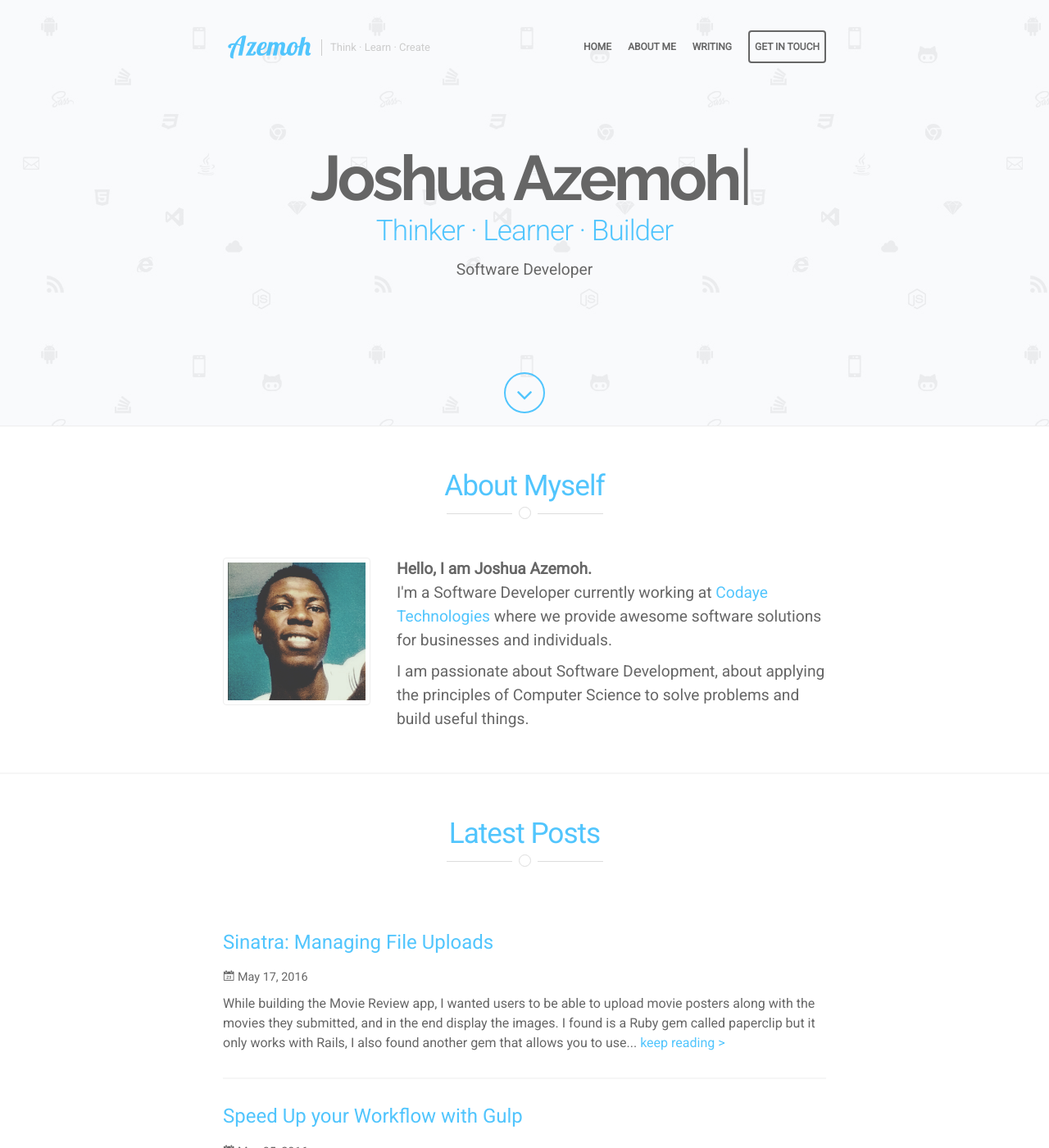
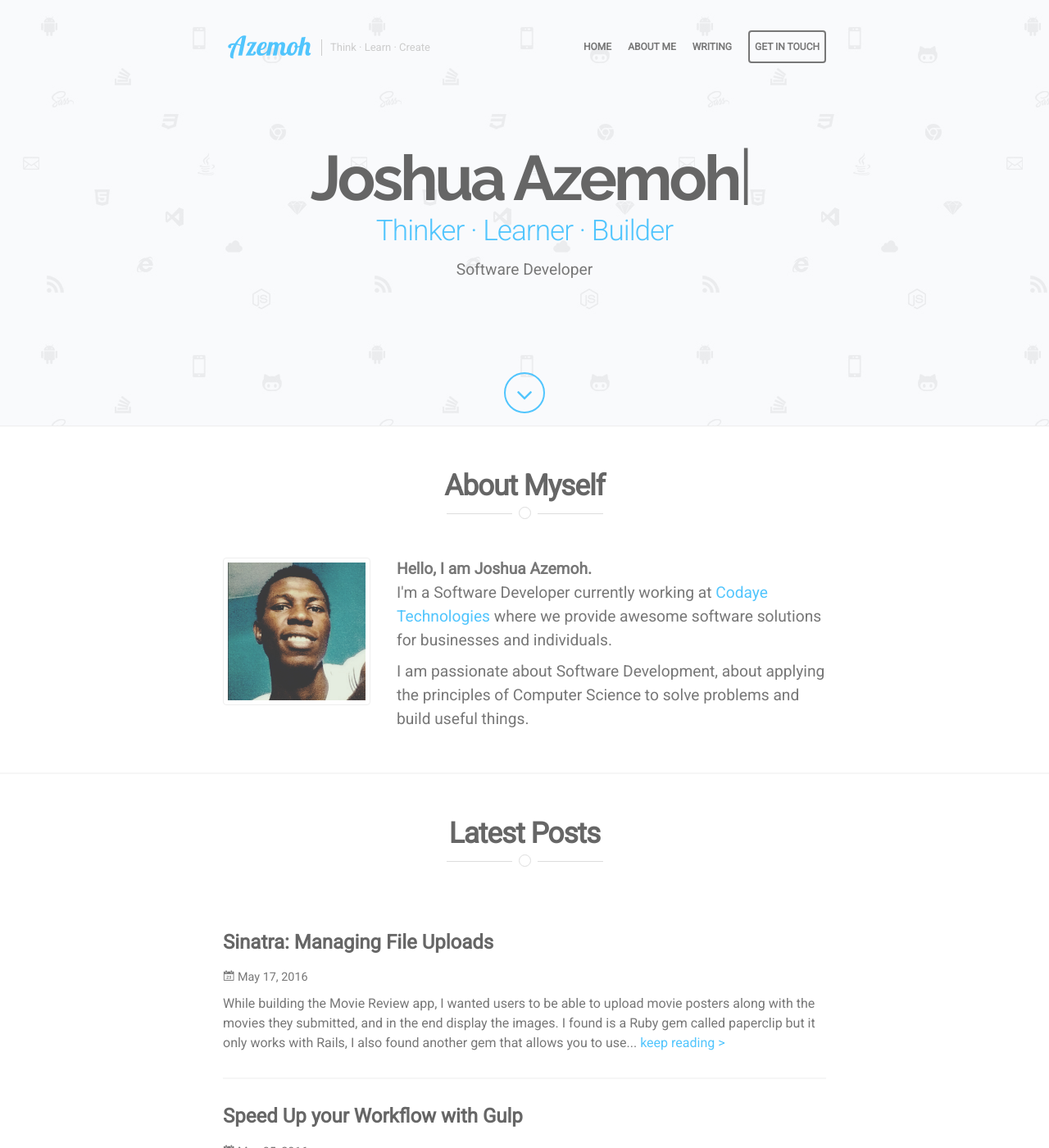
Before and after one commit to azemoh/azemoh.com, a Jekyll site: the page built from index.html, in a window 1280 px wide and 1400 px high. Shown: the whole window at 82% size. Built offline with Jekyll 4.4.1, drawn with Linux system fonts in a browser that asks for light colours; nearby versions of some CDN libraries; some web fonts are replaced.

Commit message:
Style update

```diff
--- a/assets/css/base/_global.scss
+++ b/assets/css/base/_global.scss
@@ -46,7 +46,7 @@ h4,
 h5,
 h6 {
   margin: 0;
-  font-weight: 400;
+  color: $heading-color;
 }
 
 h1,
--- a/assets/css/modules/_common.scss
+++ b/assets/css/modules/_common.scss
@@ -16,9 +16,7 @@
 
 .section-title {
   text-align: center;
-  color: $accent-color;
   position: relative;
-  font-weight: 400;
   margin: 0;
   &.after {
     position: absolute;
--- a/assets/css/style.css
+++ b/assets/css/style.css
@@ -461,7 +461,7 @@ code.highlighter-rouge {
 –––––––––––––––––––––––––––*/
 body {
   font-family: "Roboto", Arial, Helvetica, sans-serif;
-  color: #666;
+  color: #777;
   font-size: 100%;
   line-height: 1.5;
   background-color: #fff;
@@ -503,7 +503,7 @@ h4,
 h5,
 h6 {
   margin: 0;
-  font-weight: 400; }
+  color: #666; }
 
 h1,
 .huge {
@@ -867,13 +867,11 @@ img {
   .hambuger span {
     width: 31px;
     display: block;
-    border-top: 4px solid #666; }
+    border-top: 4px solid #777; }
 
 .section-title {
   text-align: center;
-  color: #51C5FD;
   position: relative;
-  font-weight: 400;
   margin: 0; }
   .section-title.after {
     position: absolute;
@@ -1064,7 +1062,7 @@ hr {
       padding: 0;
       display: inline-block; }
       .top-nav .nav-links li:last-of-type a {
-        border: 2px solid #666;
+        border: 2px solid #777;
         -webkit-border-radius: 4px;
                 border-radius: 4px;
         padding: 9px 6px;
@@ -1076,7 +1074,7 @@ hr {
         text-transform: uppercase;
         font-weight: 700;
         font-size: 12px;
-        color: #666;
+        color: #777;
         padding: 13px 10px; }
         .top-nav .nav-links li a:hover, .top-nav .nav-links li a.active {
           text-decoration: none;
@@ -1274,6 +1272,13 @@ hr {
   margin-bottom: 10px;
   font-size: 0.9rem; }
 
+.post-excerpt h3 a {
+  color: inherit;
+  font-weight: 700; }
+  .post-excerpt h3 a:hover, .post-excerpt h3 a:focus {
+    text-decoration: none;
+    color: #51C5FD; }
+
 .post--body h1, .post--body h2 {
   margin-top: 30px; }
 
@@ -1314,7 +1319,7 @@ hr {
   -webkit-border-radius: 4px;
           border-radius: 4px;
   background: #fafafa;
-  color: #666;
+  color: #777;
   border: 1px solid #DDD;
   -webkit-box-shadow: 0px 1px 1px rgba(0, 0, 0, 0.075) inset;
           box-shadow: 0px 1px 1px rgba(0, 0, 0, 0.075) inset;
```
Also changed, not shown: assets/css/base/_variables.scss (+5 -4 lines), assets/css/modules/_posts.scss (+9 -0 lines), _includes/home_sections/writing.html (line endings or trailing spaces).
